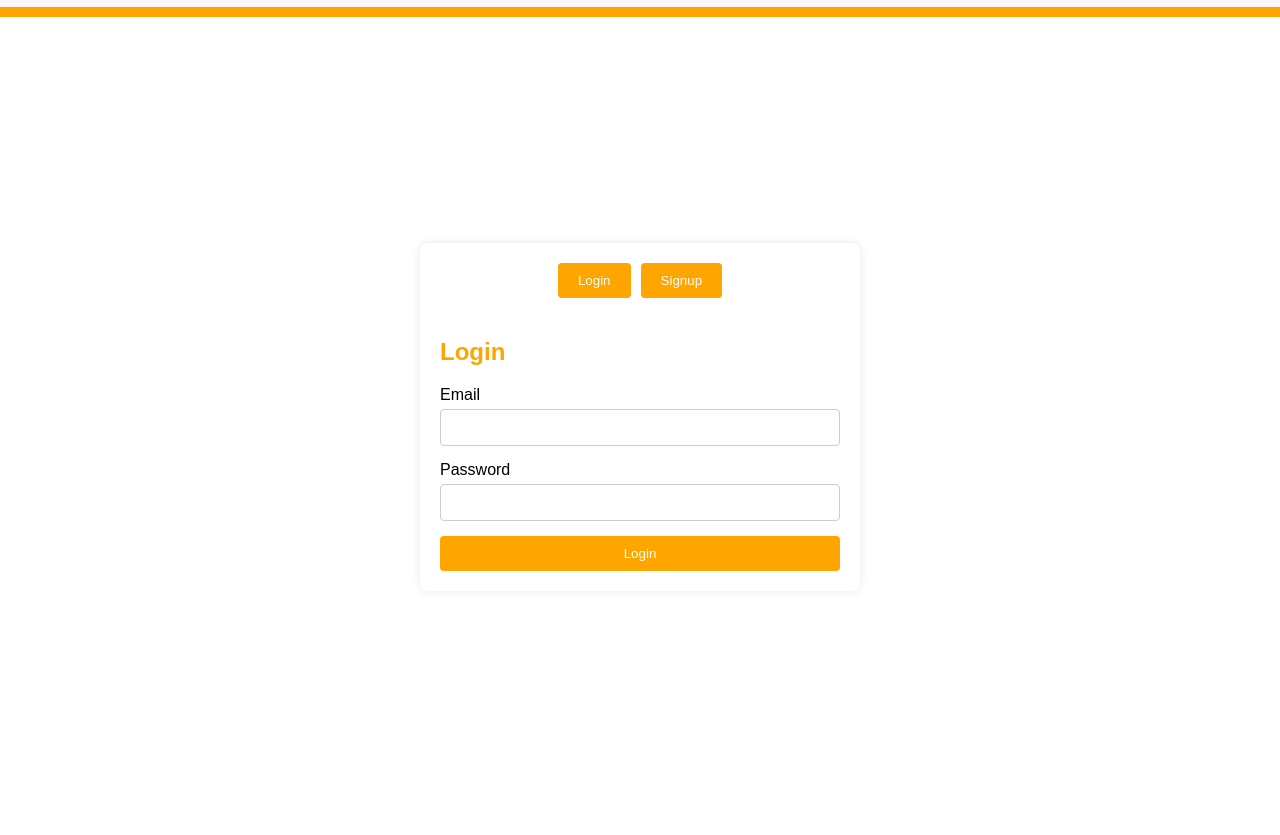
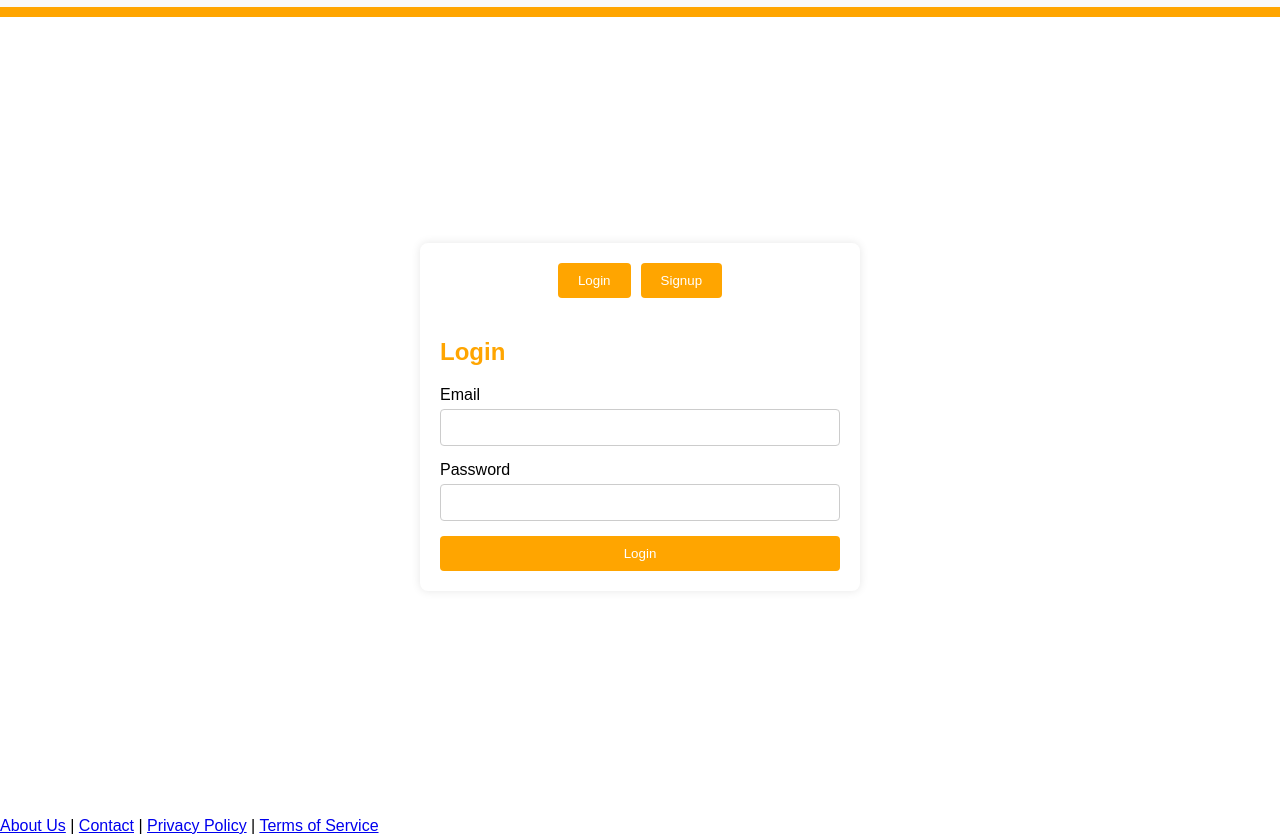
Before and after one commit to emilio51-sv/Chef-s-Connect, a website: page LoginSignUp.html in a window 1280 px wide. Shown: the part 91-926 px from the top of the page. Drawn offline with Linux system fonts and the light colour scheme.

Commit message:
Update LoginSignUp.html

```diff
--- a/LoginSignUp.html
+++ b/LoginSignUp.html
@@ -55,6 +55,10 @@
             </form>
         </div>
     </div>
+    <!-- Footer -->
+    <footer>
+        <a href="#">About Us</a> | <a href="#">Contact</a> | <a href="#">Privacy Policy</a> | <a href="#">Terms of Service</a>
+    </footer>
     <script src="LoginSignup.js"></script>
 </body>
 </html>
```
